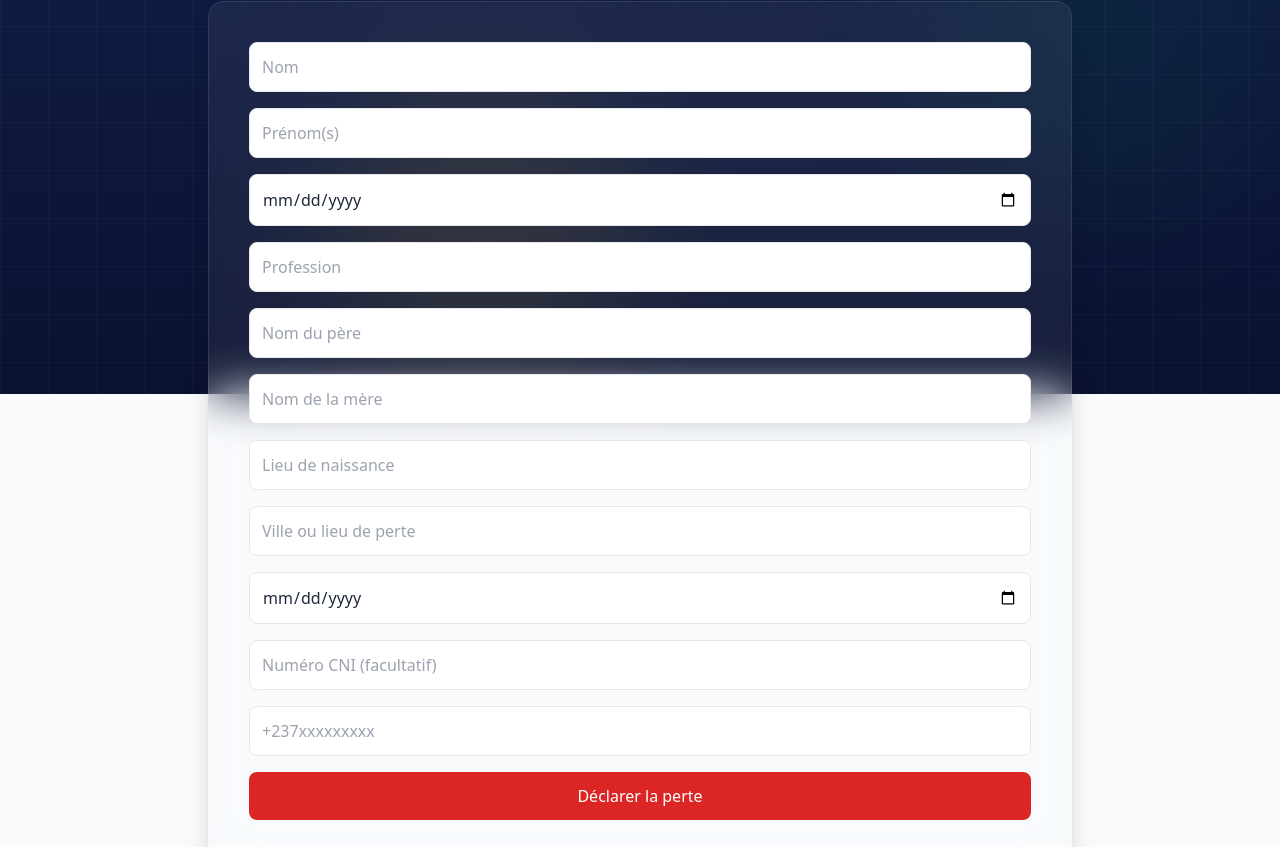
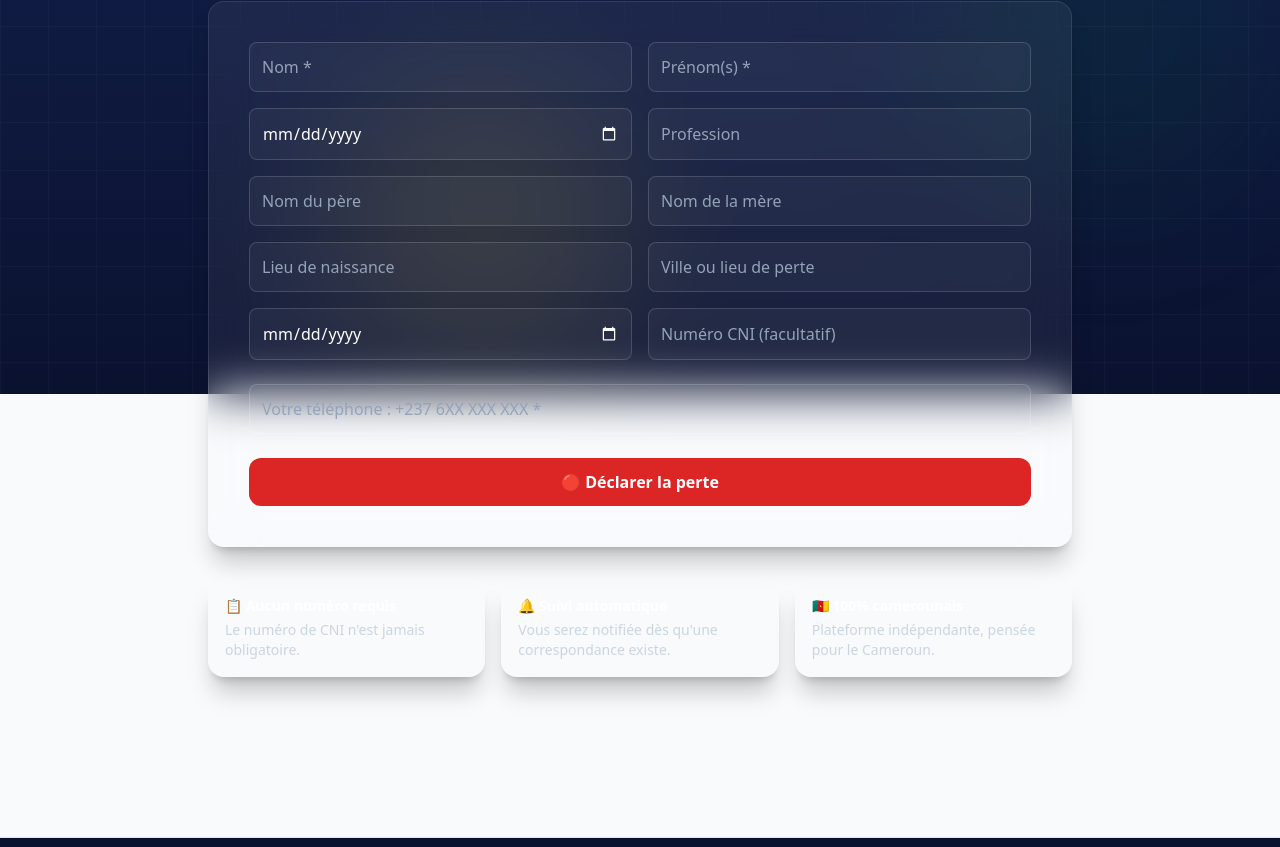
Before and after one commit to freddy-20/CNI-FIND, a Next.js app: page /perdu in a window 1280 px wide. Shown: the part 406-1253 px from the top of the page. Built offline with nearby package versions, Linux system fonts and the light colour scheme.

Commit message:
Update LostDocumentForm.tsx

```diff
--- a/components/forms/LostDocumentForm.tsx
+++ b/components/forms/LostDocumentForm.tsx
@@ -2,14 +2,18 @@
 
 import { useState } from "react";
 
+const inputClass =
+  "w-full rounded-lg border border-white/15 bg-white/[0.04] p-3 text-white placeholder-slate-400 focus:border-red-400 focus:bg-white/[0.07] focus:outline-none transition-colors";
+
 export default function LostDocumentForm() {
   const [loading, setLoading] = useState(false);
+  const [feedback, setFeedback] = useState<{ type: "success" | "error"; message: string } | null>(
+    null
+  );
 
-  async function handleSubmit(
-    e: React.FormEvent<HTMLFormElement>
-  ) {
+  async function handleSubmit(e: React.FormEvent<HTMLFormElement>) {
     e.preventDefault();
-
+    setFeedback(null);
     setLoading(true);
 
     const formData = new FormData(e.currentTarget);
@@ -17,121 +21,73 @@ export default function LostDocumentForm() {
     const payload = {
       firstName: formData.get("firstName"),
       lastName: formData.get("lastName"),
-      birthDate: formData.get("birthDate"),
-      profession: formData.get("profession"),
-      fatherName: formData.get("fatherName"),
-      motherName: formData.get("motherName"),
-      birthPlace: formData.get("birthPlace"),
-      lossCity: formData.get("lossCity"),
-      lossDate: formData.get("lossDate"),
-      cniNumber: formData.get("cniNumber"),
-      phone: formData.get("phone")
+      birthDate: formData.get("birthDate") || undefined,
+      profession: formData.get("profession") || undefined,
+      fatherName: formData.get("fatherName") || undefined,
+      motherName: formData.get("motherName") || undefined,
+      birthPlace: formData.get("birthPlace") || undefined,
+      lossCity: formData.get("lossCity") || undefined,
+      lossDate: formData.get("lossDate") || undefined,
+      cniNumber: formData.get("cniNumber") || undefined,
+      phone: formData.get("phone"),
     };
 
-    const response = await fetch(
-      "/api/lost",
-      {
+    try {
+      const response = await fetch("/api/lost", {
         method: "POST",
-        headers: {
-          "Content-Type":
-            "application/json"
-        },
-        body: JSON.stringify(payload)
+        headers: { "Content-Type": "application/json" },
+        body: JSON.stringify(payload),
+      });
+
+      const data = await response.json();
+
+      if (response.ok) {
+        setFeedback({
+          type: "success",
+          message: "Déclaration enregistrée. Vous serez averti automatiquement dès qu'une correspondance sera trouvée.",
+        });
+        e.currentTarget.reset();
+      } else {
+        setFeedback({ type: "error", message: data.error || "Une erreur est survenue." });
       }
-    );
-
-    setLoading(false);
-
-    if (response.ok) {
-      alert(
-        "Déclaration enregistrée avec succès."
-      );
-    } else {
-      alert("Une erreur est survenue.");
+    } catch {
+      setFeedback({ type: "error", message: "Erreur réseau. Réessayez." });
+    } finally {
+      setLoading(false);
     }
   }
 
   return (
-    <form
-      onSubmit={handleSubmit}
-      className="grid gap-4"
-    >
-      <input
-        name="lastName"
-        placeholder="Nom"
-        className="border rounded-lg p-3"
-        required
-      />
+    <form onSubmit={handleSubmit} className="space-y-6">
+      {feedback && (
+        <div
+          className={`rounded-xl border p-4 text-sm ${
+            feedback.type === "success"
+              ? "border-emerald-400/30 bg-emerald-500/10 text-emerald-300"
+              : "border-red-400/30 bg-red-500/10 text-red-300"
+          }`}
+        >
+          {feedback.message}
+        </div>
+      )}
 
-      <input
-        name="firstName"
-        placeholder="Prénom(s)"
-        className="border rounded-lg p-3"
-        required
-      />
+      <div className="grid gap-4 sm:grid-cols-2">
+        <input name="lastName" placeholder="Nom *" required className={inputClass} />
+        <input name="firstName" placeholder="Prénom(s) *" required className={inputClass} />
+        <input type="date" name="birthDate" className={`${inputClass} [color-scheme:dark]`} />
+        <input name="profession" placeholder="Profession" className={inputClass} />
+        <input name="fatherName" placeholder="Nom du père" className={inputClass} />
+        <input name="motherName" placeholder="Nom de la mère" className={inputClass} />
+        <input name="birthPlace" placeholder="Lieu de naissance" className={inputClass} />
+        <input name="lossCity" placeholder="Ville ou lieu de perte" className={inputClass} />
+        <input type="date" name="lossDate" className={`${inputClass} [color-scheme:dark]`} />
+        <input name="cniNumber" placeholder="Numéro CNI (facultatif)" className={inputClass} />
+      </div>
 
-      <input
-        type="date"
-        name="birthDate"
-        className="border rounded-lg p-3"
-      />
+      <input name="phone" placeholder="Votre téléphone : +237 6XX XXX XXX *" required className={inputClass} />
 
-      <input
-        name="profession"
-        placeholder="Profession"
-        className="border rounded-lg p-3"
-      />
-
-      <input
-        name="fatherName"
-        placeholder="Nom du père"
-        className="border rounded-lg p-3"
-      />
-
-      <input
-        name="motherName"
-        placeholder="Nom de la mère"
-        className="border rounded-lg p-3"
-      />
-
-      <input
-        name="birthPlace"
-        placeholder="Lieu de naissance"
-        className="border rounded-lg p-3"
-      />
-
-      <input
-        name="lossCity"
-        placeholder="Ville ou lieu de perte"
-        className="border rounded-lg p-3"
-      />
-
-      <input
-        type="date"
-        name="lossDate"
-        className="border rounded-lg p-3"
-      />
-
-      <input
-        name="cniNumber"
-        placeholder="Numéro CNI (facultatif)"
-        className="border rounded-lg p-3"
-      />
-
-      <input
-        name="phone"
-        placeholder="+237xxxxxxxxx"
-        className="border rounded-lg p-3"
-        required
-      />
-
-      <button
-        disabled={loading}
-        className="bg-red-600 text-white p-3 rounded-lg"
-      >
-        {loading
-          ? "Enregistrement..."
-          : "Déclarer la perte"}
+      <button disabled={loading} className="btn-primary w-full bg-red-600 hover:bg-red-700 hover:shadow-red-600/30">
+        {loading ? "Enregistrement..." : "🔴 Déclarer la perte"}
       </button>
     </form>
   );
```
